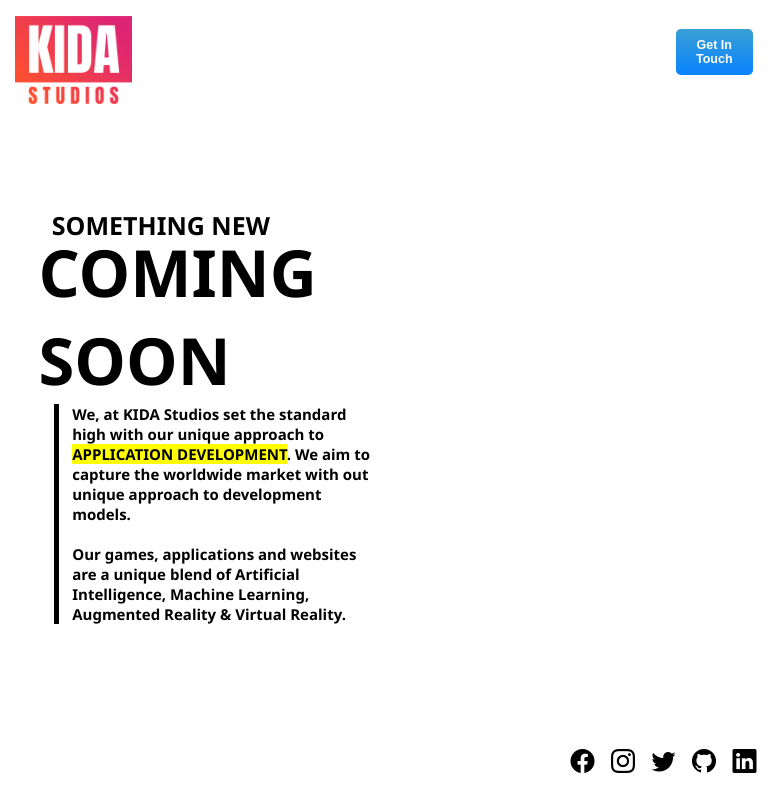
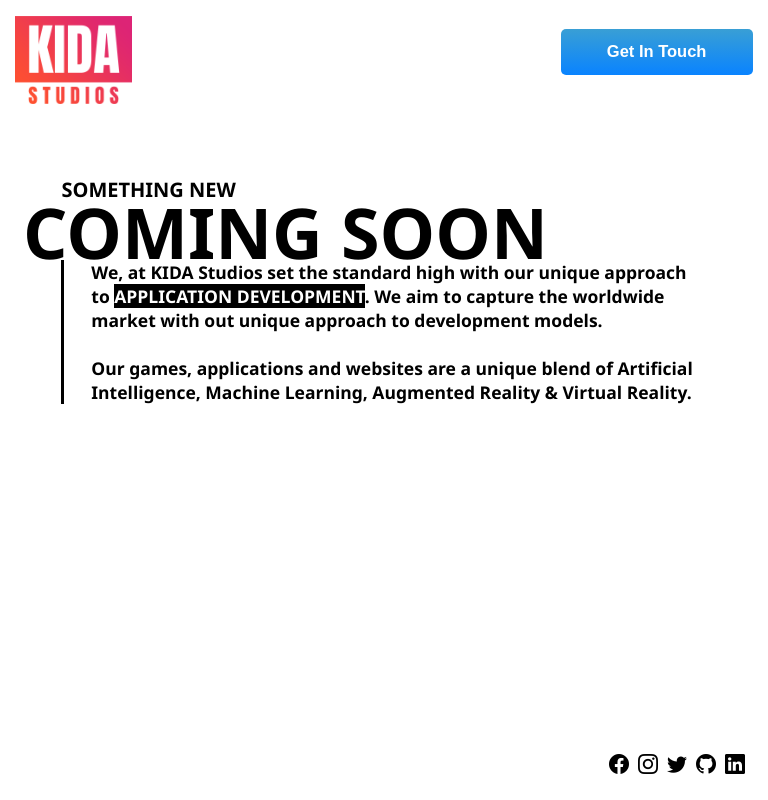
Before and after one commit to kidastudios/kidastudios-coming-soon, a plain HTML site: page index.html in a window 768 px wide. Drawn offline with nearby package versions, Linux system fonts and the light colour scheme.

Commit message:
Updates screen size @media for mobile, tablet, laptop

```diff
--- a/style.css
+++ b/style.css
@@ -2,30 +2,22 @@ html,
     body {
         scroll-behavior: smooth;
     }
-
-
     /* width */
 
      ::-webkit-scrollbar {
         width: 7.5px;
         background: white;
     }
-
-
     /* Track */
 
      ::-webkit-scrollbar-track {
         background: white;
     }
-
-
     /* Handle */
 
      ::-webkit-scrollbar-thumb {
         background: #707070;
     }
-
-
     /* Handle on hover */
 
      ::-webkit-scrollbar-thumb:hover {
@@ -220,7 +212,7 @@ body {
         color: #0983ff;
     }
 
-@media screen and (max-width: 500px) {
+    @media screen and (max-width: 699px) {
         .leftMain {
             width: 100%;
         }
@@ -263,6 +255,69 @@ body {
         }
     }
 
+    @media screen and (min-width: 700px) and (max-width: 1000px) {
+        .leftMain {
+            width: 100%;
+        }
+        .rightMain {
+            width: 100%;
+        }
+        .somethingNew {
+            position: absolute;
+            top: 22%;
+            left: 8%;
+            width: 50%;
+            font-size: 20px;
+        }
+        .comingSoon {
+            position: absolute;
+            top: 23%;
+            left: 3%;
+            font-size: 70px;
+        }
+        .aboutUs {
+            position: absolute;
+            top: 32.5%;
+            left: 8%;
+            font-size: 17.5px;
+            border-left: 3px solid black;
+        }
+        .header>.contact-button {
+            width: 25%;
+        }
+        .header>.contact-button>button {
+            font-size: 16.5px;
+        }
+        .bi {
+            margin-left: 5px;
+            font-size: 1.25em;
+        }
+        mark {
+            background-color: black;
+            color: white;
+        }
+    }
+
+    @media screen and (min-width: 1000px) and (max-width: 1200px) {
+        .somethingNew {
+            position: absolute;
+            top: 27%;
+            font-size: 15px;
+        }
+        .comingSoon {
+            font-size: 40px;
+        }
+        .aboutUs {
+            font-size: 12.5px;
+        }
+        .header>.contact-button>button {
+            font-size: 10px;
+        }
+        .bi {
+            font-size: 1em;
+        }
+    }
+
     @media screen and (min-width: 1600px) {
         .somethingNew {
             position: absolute;
```
Lines whose indentation alone changed are shown as unchanged.
